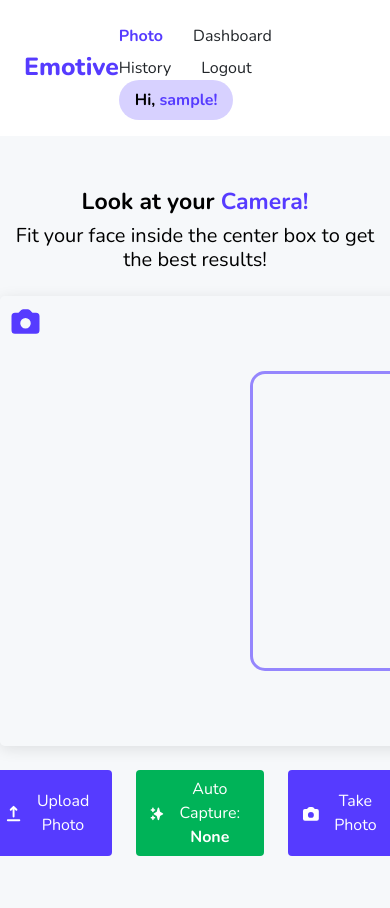
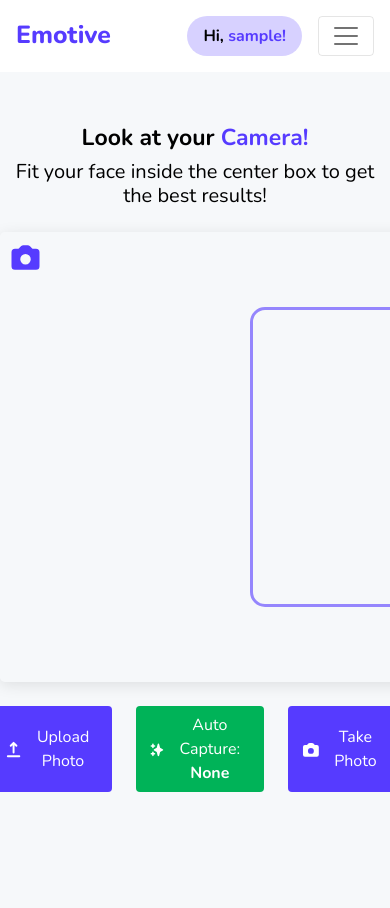
Before and after one commit to Tien-Cheng/Emotive, a Flask app: page /predict in a window 390 px wide; the page is wider, and only the part inside the window is pictured. After the commit the page ends 792 px from the top of that part, so only its background shows below. Run offline with Flask 2, Linux system fonts and the light colour scheme; the visitor is signed in with stand-in values (Sample User, id 1); data comes from the database, SQL or seed files in the repository.

Commit message:
[feat] Mobile-friendly dashboard

```diff
--- a/application/static/css/main.css
+++ b/application/static/css/main.css
@@ -7,7 +7,7 @@
 }
 
 .text-purple {
-    color: #563BFF;
+    color: #563BFF !important;
 }
 
 .text-purple:hover {
@@ -92,7 +92,7 @@
     margin-right: 30px;
 }
 
-.nav > a:hover {
+.nav-link:hover {
     color: #563BFF;
     text-decoration: underline;
 }
--- a/application/templates/includes/header.html
+++ b/application/templates/includes/header.html
@@ -1,31 +1,45 @@
-<header class="d-flex align-items-center justify-content-between px-4 py-3">
+<nav class="navbar navbar-expand-md justify-content-between p-3 {{'bg-purple navbar-dark' if page == 'home' else 'bg-white navbar-light'}}">
+
     <a href="/" style="text-decoration: none;"><h2 class="logo {{'text-white' if page == 'home' else 'text-purple'}} mb-0"">Emotive</h2></a>
 
     {% if not userInfo.is_anonymous %}
-        {% if page != 'home' %}
-            <div class="nav d-flex">
-                <a href="/predict" class="{{'fw-bold text-purple' if page == 'predict' else 'text-dark'}} pt-2">Photo</a>
-                <a href="/dashboard" class="{{'fw-bold text-purple' if page == 'dashboard' else 'text-dark'}} pt-2">Dashboard</a>
-                <a href="/history" class="{{'fw-bold text-purple' if page in ['history','results'] else 'text-dark'}} pt-2">History</a>
-                <a href="/logout" class="text-dark mr-0 pt-2">Logout</a>
+    <div class="d-flex flex-column flex-md-row">
+        <div class="d-flex">
+            <div class="d-block d-md-none rounded-pill me-3 {{'bg-white-light' if page == 'home' else 'bg-purple-light'}} py-2 px-3 fw-bold ms-3">
+                <span>Hi, </span>
+                <span class="{{'text-white' if page == 'home' else 'text-purple'}}">{{userInfo.username}}!</span>
+            </div>
 
-                <div class="rounded-pill bg-purple-light py-2 px-3 fw-bold">
-                    <span>Hi, </span>
-                    <span class="text-purple">{{userInfo.username}}!</span>
-                </div>
-            </div>
-        {% else %}
-            <div class="nav d-flex text-white">
-                <a href="/predict" class="text-white pt-2">Photo</a>
-                <a href="/dashboard" class="text-white pt-2">Dashboard</a>
-                <a href="/history" class="text-white pt-2">History</a>
-                <a href="/logout" class="text-white mr-0 pt-2">Logout</a>
+            <button class="navbar-toggler" type="button" data-bs-toggle="collapse" data-bs-target="#navbarNav" aria-controls="navbarNav" aria-expanded="false" aria-label="Toggle navigation">
+                <span class="navbar-toggler-icon"></span>
+            </button>
+        </div>
 
-                <div class="rounded-pill bg-white-light py-2 px-3 fw-bold">
-                    <span>Hi, </span>
-                    <span class="text-white">{{userInfo.username}}!</span>
-                </div>
-            </div>
-        {% endif %}
+        <div class="collapse navbar-collapse justify-content-end" id="navbarNav">
+            <ul class="navbar-nav">
+                <li class="nav-item">
+                    <a href="/predict" class="nav-link pe-2 text-end {{'text-white' if page == 'home' else 'text-purple'}}
+                                                {{'fw-bold text-purple' if page == 'predict' else 'text-dark'}} pt-2">Photo</a>
+                </li>
+                <li class="nav-item">
+                    <a href="/dashboard" class="nav-link pe-2 text-end {{'text-white' if page == 'home' else 'text-purple'}}
+                                                {{'fw-bold text-purple' if page == 'dashboard' else 'text-dark'}} pt-2">Dashboard</a>
+                </li>
+                <li class="nav-item">
+                    <a href="/history" class="nav-link pe-2 text-end {{'text-white' if page == 'home' else 'text-purple'}}
+                                                {{'fw-bold text-purple' if page in ['history','results'] else 'text-dark'}} pt-2">History</a>
+                </li>
+                <li class="nav-item">
+                    <a href="/logout" class="nav-link pe-2 text-end {{'text-white' if page == 'home' else 'text-purple'}}  mr-0 pt-2">Logout</a>
+                </li>
+            </ul>
+        </div>
+
+        <div class="d-none d-md-block rounded-pill {{'bg-white-light' if page == 'home' else 'bg-purple-light'}} py-2 px-3 fw-bold ms-3">
+            <span>Hi, </span>
+            <span class="{{'text-white' if page == 'home' else 'text-purple'}}">{{userInfo.username}}!</span>
+        </div>
+    </div>
     {% endif %}
-</header>
+
+</nav>
```
Also changed, not shown: application/static/css/dashboard.css (+27 -12 lines), application/static/file.html (+1 -1 lines), application/templates/dashboard.html (+71 -171 lines).
